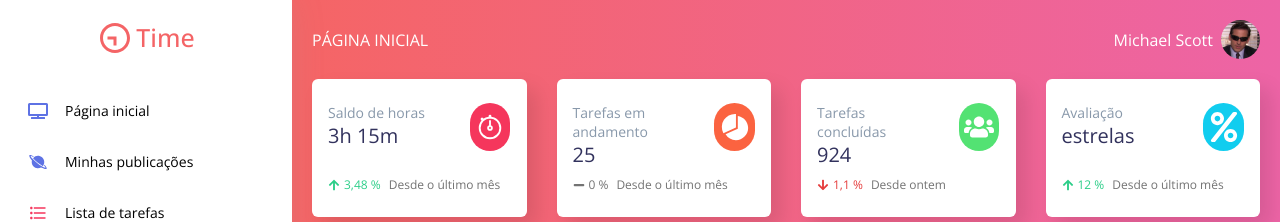
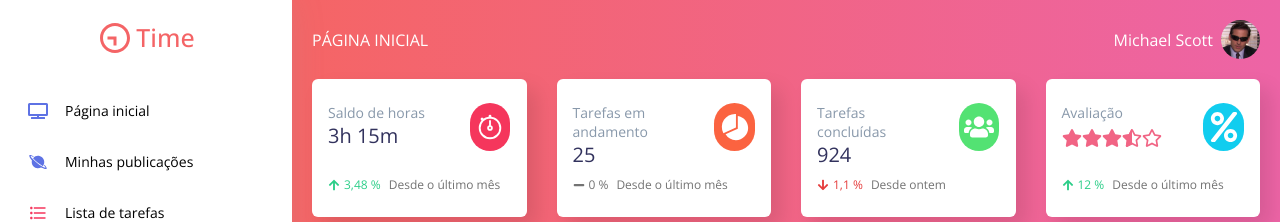
Before and after one commit to JuliaAzt/time, a React (Create React App) app: page / in a window 1280 px wide. Shown: the top 222 px of the page. Built offline with nearby package versions, Linux system fonts and the light colour scheme.

Commit message:
Rating component

```diff
--- a/package.json
+++ b/package.json
@@ -14,6 +14,7 @@
     "react-grid-system": "^7.3.1",
     "react-icons": "^4.3.1",
     "react-pro-sidebar": "^0.7.1",
+    "react-rating": "^2.0.5",
     "react-scripts": "4.0.3",
     "web-vitals": "^1.0.1"
   },
--- a/src/components/MiniCard/MiniCard.jsx
+++ b/src/components/MiniCard/MiniCard.jsx
@@ -52,7 +52,7 @@ const MiniCard = (props) => {
 
 MiniCard.propTypes = {
   title: PropTypes.string.isRequired,
-  content: PropTypes.string.isRequired,
+  content: PropTypes.any.isRequired,
   percent: PropTypes.number,
   observation: PropTypes.string,
   icon: PropTypes.node,
--- /dev/null
+++ b/src/components/Rating/Rating.jsx
@@ -0,0 +1,19 @@
+import React from "react";
+import "./Rating.scss";
+import ReactRating from "react-rating";
+import { FaRegStar, FaStar } from "react-icons/fa";
+
+const Rating = () => {
+  return (
+    <ReactRating
+      initialRating={3.5}
+      className="react-rating"
+      emptySymbol={<FaRegStar />}
+      fullSymbol={<FaStar />}
+      fractions={2}
+      quiet
+    />
+  );
+};
+
+export default Rating;
--- /dev/null
+++ b/src/components/Rating/Rating.scss
@@ -0,0 +1,4 @@
+.react-rating {
+  color: var(--primary);
+  margin-top: 5px;
+}
--- /dev/null
+++ b/src/components/Rating/package.json
@@ -0,0 +1,4 @@
+{
+  "main": "Rating.jsx",
+  "description": "Rating component"
+}
--- a/src/modules/Dashboard/Dashboard.jsx
+++ b/src/modules/Dashboard/Dashboard.jsx
@@ -4,6 +4,7 @@ import MiniCard from "../../components/MiniCard";
 import { Row, Col } from "react-grid-system";
 import { FaUsers, FaPercent } from "react-icons/fa";
 import { IoPieChartSharp, IoStopwatchOutline } from "react-icons/io5";
+import Rating from "../../components/Rating";
 
 const Dashboard = () => {
   return (
@@ -50,7 +51,7 @@ const Dashboard = () => {
         <Col sm={6} md={4} lg={3}>
           <MiniCard
             title="Avaliação"
-            content="estrelas"
+            content={<Rating />}
             percent={12}
             observation="Desde o último mês"
             icon={<FaPercent />}
```
Also changed, not shown: 1 other file (tests, documents, lock files or other folders).
